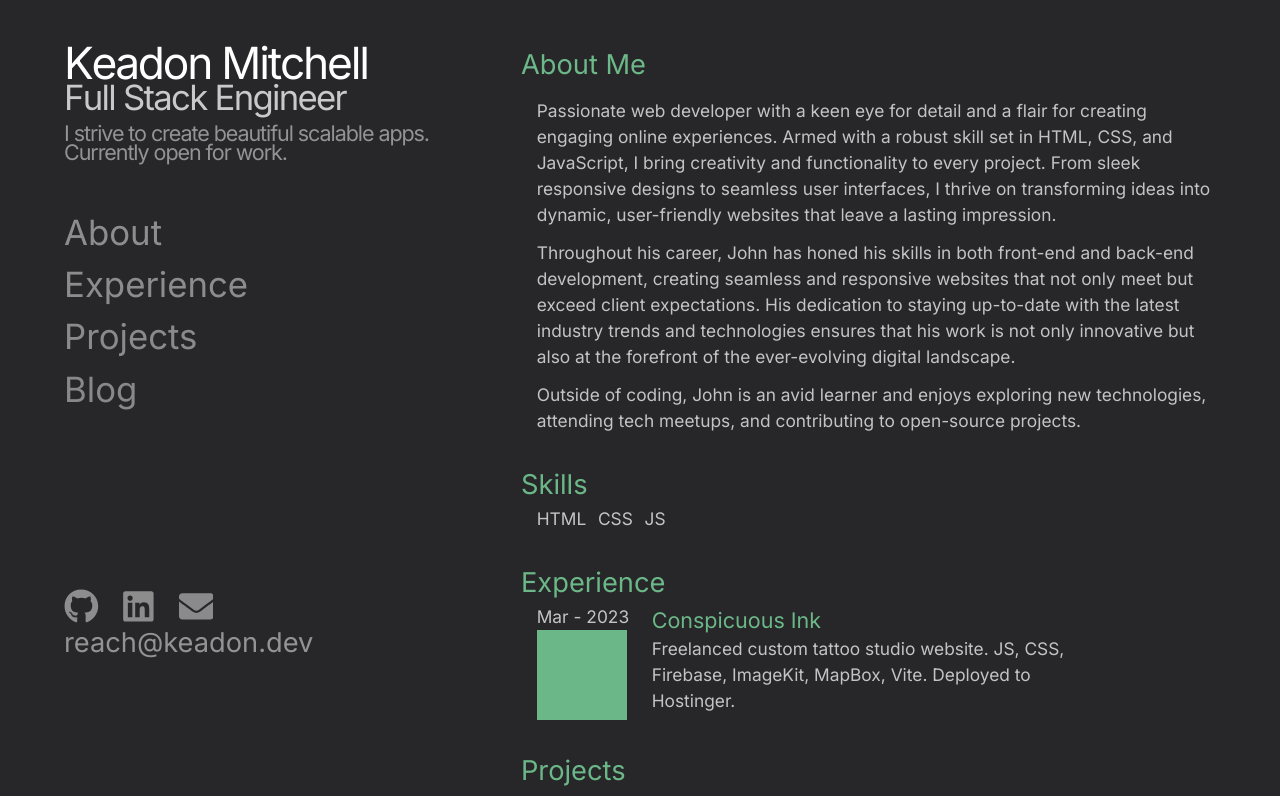
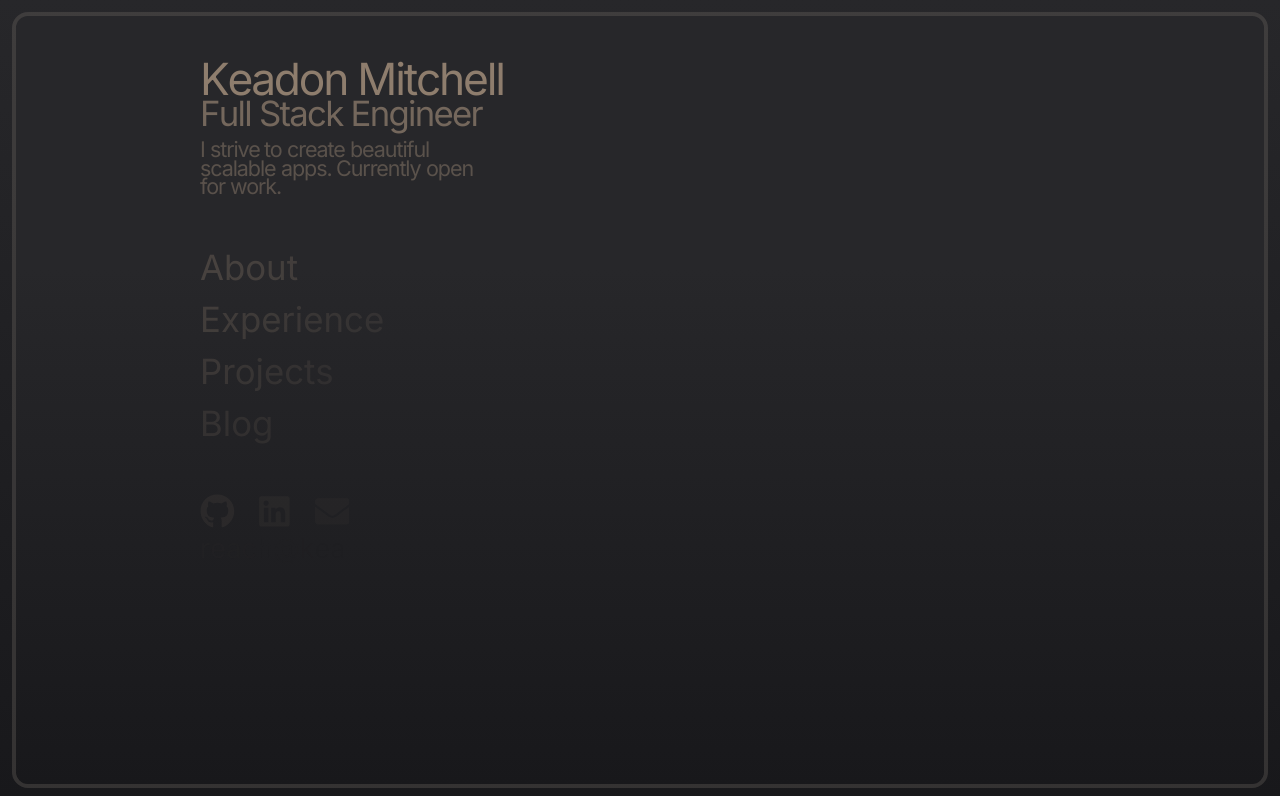
Before and after one commit to KeadonM/portfolio, a Next.js app: page / in a window 1280 px wide. Shown: the top 796 px of the page. Built offline with nearby package versions, Linux system fonts and the light colour scheme.

Commit message:
Tweak style, add images.

```diff
--- a/package.json
+++ b/package.json
@@ -14,6 +14,7 @@
     "react": "^18",
     "react-dom": "^18",
     "react-icons": "^4.12.0",
+    "simplebar-react": "^3.2.4",
     "uuid": "^9.0.1"
   },
   "devDependencies": {
--- a/src/app/animation.scss
+++ b/src/app/animation.scss
@@ -1,8 +1,10 @@
-$delay: 3s;
+$delay: 3.5s;
 
 #main {
   opacity: 0;
-  animation: opacity75 1.25s ease-in-out $delay * 1.5 forwards;
+  animation:
+    fall-in 2.5s cubic-bezier(0.25, 1, 0.33, 1) $delay * 1.75 forwards,
+    opacity75 3.5s ease-in-out $delay * 1.75 forwards;
 }
 
 #aside {
@@ -45,6 +47,7 @@ $delay: 3s;
           &:nth-child(#{$i}) {
             animation:
               slide-up 0.75s ease-in-out $delay / 3 + 0.15s * $i forwards,
+              pop-in 0.75s ease-in-out $delay / 3 + 0.15s * $i forwards,
               opacity50 3s ease-in-out $delay / 3 + 0.15s * $i forwards;
           }
         }
@@ -54,12 +57,30 @@ $delay: 3s;
 
   #nav {
     li {
-      opacity: 0;
-      @for $i from 1 through 4 {
-        &:nth-child(#{$i}) {
-          animation:
-            slide-in 1.33s ease-in-out $delay + 0.066s * $i forwards,
-            opacity50 3s ease-in-out $delay + 0.066s * $i forwards;
+      @for $li from 1 through 5 {
+        &:nth-child(#{$li}) {
+          .char {
+            opacity: 0;
+
+            @for $i from 1 through 20 {
+              &:nth-child(#{$i}) {
+                animation: opacity50
+                  3s
+                  ease-in-out
+                  $delay *
+                  (1 + (0.05 * $li)) +
+                  0.05s *
+                  $i
+                  forwards;
+              }
+            }
+          }
+        }
+      }
+
+      &:hover {
+        .char {
+          opacity: 100%;
         }
       }
     }
@@ -70,9 +91,33 @@ $delay: 3s;
       opacity: 0;
       @for $i from 1 through 3 {
         &:nth-child(#{$i}) {
-          animation:
-            slide-up 0.99s ease-in-out $delay + 0.066s * $i forwards,
-            opacity50 3s ease-in-out $delay + 0.066s * $i forwards;
+          animation: opacity50
+            3s
+            ease-in-out
+            $delay *
+            1.25 +
+            0.15s *
+            $i
+            forwards;
+        }
+      }
+    }
+  }
+
+  #email {
+    .char {
+      opacity: 0;
+
+      @for $i from 1 through 16 {
+        &:nth-child(#{$i}) {
+          animation: opacity75
+            4s
+            ease-in-out
+            $delay *
+            1.35 +
+            0.05s *
+            $i
+            forwards;
         }
       }
     }
@@ -103,6 +148,18 @@ $delay: 3s;
   }
   100% {
     transform: translateY(0%);
+  }
+}
+
+@keyframes pop-in {
+  0% {
+    scale: 0;
+  }
+  90% {
+    scale: 1.1;
+  }
+  100% {
+    opacity: 1;
   }
 }
 
--- a/src/app/aside.js
+++ b/src/app/aside.js
@@ -6,14 +6,15 @@ export default function Aside() {
   const nameArr = data.info.name.split("");
   const titleArr = data.info.title.split("");
   const blurbArr = data.info.blurb.split(" ");
+  const emailArr = data.info.email.split("");
 
   return (
     <aside
       id="aside"
-      className="flex flex-col justify-between gap-600 text-fluid-600"
+      className="text-light-2 sticky top-0 flex min-h-full flex-col justify-between gap-600 self-start text-fluid-600"
     >
       <div id="title-wrapper">
-        <div id="name">
+        <div id="name" className="min-w-max">
           <a
             href="https://github.com/KeadonM"
             className="text-fluid-700 tracking-tighter [&>span]:inline-block"
@@ -27,7 +28,10 @@ export default function Aside() {
           </a>
         </div>
 
-        <div id="title" className="tracking-tighter [&>span]:inline-block">
+        <div
+          id="title"
+          className="min-w-max tracking-tighter [&>span]:inline-block"
+        >
           {titleArr.map((e) => (
             <span key={uuidv4()} className="char">
               {e === " " ? "\u00A0" : e}
@@ -49,22 +53,21 @@ export default function Aside() {
 
       <nav id="nav" className="mb-auto">
         <ul>
-          <li>
-            <a href="#about">About</a>
-          </li>
-          <li>
-            <a href="#experience">Experience</a>
-          </li>
-          <li>
-            <a href="#projects">Projects</a>
-          </li>
-          <li>
-            <a href="#blog">Blog</a>
-          </li>
+          {data.info.nav.map((string) => (
+            <li key={uuidv4()}>
+              <a href={"#" + string.toLowerCase()}>
+                {string.split("").map((e) => (
+                  <span key={uuidv4()} className="char">
+                    {e === " " ? "\u00A0" : e}
+                  </span>
+                ))}
+              </a>
+            </li>
+          ))}
         </ul>
       </nav>
 
-      <div id="links-wrapper" className="pb-800">
+      <div id="links-wrapper" className="pb-400">
         <ul className="flex gap-400">
           <li>
             <FaGithub />
@@ -76,7 +79,16 @@ export default function Aside() {
             <FaEnvelope />
           </li>
         </ul>
-        <div className="text-fluid-500 opacity-50">reach@keadon.dev</div>
+
+        <div id="email" className="text-fluid-500 opacity-50 ">
+          <a className="[&>span]:inline-block">
+            {emailArr.map((e) => (
+              <span key={uuidv4()} className="char">
+                {e === " " ? "\u00A0" : e}
+              </span>
+            ))}
+          </a>
+        </div>
       </div>
     </aside>
   );
--- a/src/app/components.js
+++ b/src/app/components.js
@@ -1,25 +1,54 @@
-const clrText = "text-green-300";
-const clrBG = "bg-green-300";
+import { v4 as uuidv4 } from "uuid";
+import Image from "next/image";
+import { IconContext } from "react-icons";
+import { FaExternalLinkAlt } from "react-icons/fa";
 
-export function SectionHeader({ title }) {
-  return <h2 className={`text-fluid-500 ${clrText}`}>{title}</h2>;
+export function SectionHeader({ title, Icon }) {
+  return (
+    <h2 className="mb-100 text-fluid-500 text-accent-1">
+      {Icon && (
+        <>
+          <Icon className="inline" />
+          &nbsp;-&nbsp;
+        </>
+      )}
+      {title}
+    </h2>
+  );
 }
 
 export function SkillEntry({ title, img }) {
-  return <li>{title}</li>;
-}
-
-export function ListEntry({ title, date, desc }) {
   return (
-    <li className="flex gap-400">
-      <div>
-        <p>{date}</p>
-        <div className={`h-800 w-800 ${clrBG}`}></div>
-      </div>
-      <div className="w-4/6 ">
-        <h3 className={`text-fluid-400 ${clrText}`}>{title}</h3>
-        <p>{desc}</p>
-      </div>
+    <li className="button rounded-lg bg-accent-1 px-100 py-50 text-fluid-300 font-bold text-dark-1">
+      {title}
     </li>
   );
 }
+
+export function ListEntry({ title, preview, date, desc, skills }) {
+  return (
+    <li className="flex gap-400">
+      {/* <p className="min-w-min">{date}</p> */}
+      {/* <div className="h-400 w-400 text-accent-1"></div> */}
+
+      <div className="">
+        <h3 className="flex items-center text-fluid-400 text-accent-1">
+          {title}&nbsp;
+          <FaExternalLinkAlt className="inline text-fluid-200" />
+        </h3>
+        <p>{desc}</p>
+        {skills !== undefined && (
+          <ul className="flex flex-wrap gap-200">
+            {skills.map((e) => (
+              <SkillEntry key={uuidv4()} title={e} />
+            ))}
+          </ul>
+        )}
+      </div>
+
+      {preview !== undefined && (
+        <img src={preview.src} alt="" className="img" />
+      )}
+    </li>
+  );
+}
--- a/src/app/content.js
+++ b/src/app/content.js
@@ -1,23 +1,28 @@
 import { SectionHeader, SkillEntry, ListEntry } from "./components.js";
 import data from "./data.js";
 import { v4 as uuidv4 } from "uuid";
+import { FaFilter } from "react-icons/fa";
 
 export default function Content() {
   return (
     <main
       id="main"
-      className="flex flex-col gap-500 text-fluid-300 [&>section]:space-x-300 "
+      className="flex flex-col gap-500 text-fluid-300 text-light-1 [&>section>.v-list]:space-y-200 [&>section]:space-x-300"
     >
-      <section id="about" className="flex flex-col gap-200 ">
+      <section id="about" className="space">
         <SectionHeader title="About Me" />
-        {data.about.map((e) => (
-          <p key={uuidv4()}>{e}</p>
-        ))}
+        <ul className="v-list">
+          {data.about.map((e) => (
+            <li key={uuidv4()} className="">
+              {e}
+            </li>
+          ))}
+        </ul>
       </section>
 
       <section id="skills">
-        <SectionHeader title="Skills" />
-        <ul className="flex gap-200">
+        <SectionHeader title="Skills" Icon={FaFilter} />
+        <ul className="flex flex-wrap gap-200">
           {data.skills.map((e) => (
             <SkillEntry key={uuidv4()} title={e.title} />
           ))}
@@ -26,13 +31,16 @@ export default function Content() {
 
       <section id="experience">
         <SectionHeader title="Experience" />
-        <ul>
+        <ul className="v-list">
           {data.experiences.map((e) => (
             <ListEntry
               key={uuidv4()}
               title={e.title}
+              preview={e.img}
               date={e.date}
               desc={e.desc}
+              skills={e.skills}
+              link={e.link}
             />
           ))}
         </ul>
@@ -40,49 +48,38 @@ export default function Content() {
 
       <section id="projects">
         <SectionHeader title="Projects" />
-        <ul>
+        <ul className="v-list">
           {data.projects.map((e) => (
+            <ListEntry
+              key={uuidv4()}
+              title={e.title}
+              preview={e.img}
+              date={e.date}
+              desc={e.desc}
+              skills={e.skills}
+              link={e.link}
+            />
+          ))}
+        </ul>
+      </section>
+
+      <section id="Blog">
+        <SectionHeader title="Blog" />
+        <ul className="v-list">
+          {data.posts.map((e) => (
             <ListEntry
               key={uuidv4()}
               title={e.title}
               date={e.date}
               desc={e.desc}
+              link={e.link}
             />
           ))}
         </ul>
       </section>
+      <div id="footer-wrapper" className="col-span-full py-400 text-center">
+        <footer>Built with Next.js, deployed to Vercel.</footer>
+      </div>
     </main>
   );
 }
-
-{
-  /* <div className="flex-col text-indigo-500">
-<div className="text-fluid-600 tracking-tight">
-  <a href="https://conspicuous.ink" target="blank">
-    Conspicuous Ink
-  </a>
-  <span className="text-white"> | </span>
-  <a href="https://resucraft.keadon.dev/" target="blank">
-    ResuCraft
-  </a>
-  <span className="text-white"> | </span>
-  <a
-    href="https://keadonm.github.io/11-odin-weather-app/"
-    target="blank"
-  >
-    Weatherly
-  </a>
-  <span className="text-white"> | </span>
-  <a href="https://keadonm.github.io/10-odin-todo-list/" target="blank">
-    Tasker
-  </a>
-  <span className="text-white"> | </span>
-  <a
-    href="https://keadonm.github.io/12-odin-battleship/"
-    target="blank"
-  >
-    Battleship
-  </a>
-</div>
-</div> */
-}
--- a/src/app/data.js
+++ b/src/app/data.js
@@ -1,9 +1,13 @@
+import preview from "./conspicuous-ink.webp";
+
 const data = {
   info: {
     name: "Keadon Mitchell",
     title: "Full Stack Engineer",
     blurb:
       "I strive to create beautiful scalable apps. Currently open for work.",
+    nav: ["About", "Experience", "Projects", "Blog"],
+    email: "reach@keadon.dev",
   },
 
   about: [
@@ -13,17 +17,40 @@ const data = {
   ],
 
   skills: [
+    { title: "JS", img: "" },
+    { title: "TS", img: "" },
+    { title: "C#", img: "" },
+    { title: "Java", img: "" },
+    { title: "Python", img: "" },
+    { title: "React", img: "" },
+    { title: "Next", img: "" },
+    { title: ".Net", img: "" },
+    { title: "Unity", img: "" },
+    { title: "Node", img: "" },
     { title: "HTML", img: "" },
     { title: "CSS", img: "" },
-    { title: "JS", img: "" },
+    { title: "SCSS", img: "" },
+    { title: "Tailwind", img: "" },
+    { title: "Webpack", img: "" },
+    { title: "Vite", img: "" },
   ],
 
   experiences: [
     {
       title: "Conspicuous Ink",
-      img: "",
+      img: preview,
       date: "Mar - 2023",
-      desc: "Freelanced custom tattoo studio website. JS, CSS, Firebase, ImageKit, MapBox, Vite. Deployed to Hostinger.",
+      desc: "Freelanced custom tattoo studio website. Deployed to Hostinger.",
+      skills: [
+        "HTML",
+        "CSS",
+        "JS",
+        "GCP",
+        "Firebase",
+        "ImageKit",
+        "MapBox",
+        "Vite",
+      ],
       link: "https://conspicuous.ink/",
     },
   ],
@@ -31,22 +58,26 @@ const data = {
   projects: [
     {
       title: "ResuCraft",
-      img: "",
+      img: preview,
       date: "Oct - 2023",
       desc: "Feature-rich scalable resume crafter. React.js, SCSS, Font Awesome, Google Fonts, Vite. Deployed to Vercel.",
+      skills: ["HTML", "CSS", "JS"],
       link: "https://resucraft.keadon.dev/",
     },
     {
       title: "Weatherly",
-      img: "",
+      img: preview,
       date: "Apr - 2020",
       desc: "API-driven weather/event forecaster. JS, SCSS, Vite, Weather API, Ticketmaster API. Deployed to GH Pages.",
+      skills: ["HTML", "CSS", "JS"],
       link: "https://keadonm.github.io/11-odin-weather-app/",
     },
     {
       title: "Duck Farm",
+      img: preview,
       date: "2018 - 2019",
       desc: "Accessible, innovative casual mobile game. Unity, C#, Google AdMob. Deployed to iOS and Android.",
+      skills: ["HTML", "CSS", "JS"],
       link: "https://www.youtube.com/watch?v=jwxJ7XPa15g",
     },
   ],
--- a/src/app/globals.css
+++ /dev/null
@@ -1,27 +0,0 @@
-@tailwind base;
-@tailwind components;
-@tailwind utilities;
-
-:root {
-  --foreground-rgb: 0, 0, 0;
-  --background-start-rgb: 214, 219, 220;
-  --background-end-rgb: 255, 255, 255;
-}
-
-@media (prefers-color-scheme: dark) {
-  :root {
-    --foreground-rgb: 255, 255, 255;
-    --background-start-rgb: 0, 0, 0;
-    --background-end-rgb: 0, 0, 0;
-  }
-}
-
-body {
-  color: rgb(var(--foreground-rgb));
-  background: linear-gradient(
-      to bottom,
-      transparent,
-      rgb(var(--background-end-rgb))
-    )
-    rgb(var(--background-start-rgb));
-}
--- /dev/null
+++ b/src/app/globals.scss
@@ -0,0 +1,85 @@
+@use "sass:color";
+@tailwind base;
+@tailwind components;
+@tailwind utilities;
+
+@function decrease-opacity($color, $percentage) {
+  @return rgba($color, alpha($color) * $percentage);
+}
+
+$opacity: 0.3;
+$accent: #78716c;
+$accent-t: decrease-opacity($accent, $opacity);
+$accent-t-50: decrease-opacity($accent-t, 0.5);
+$accent-t-60: decrease-opacity($accent-t, 0.6);
+
+:root {
+  --clr: #78716c;
+  --bg-start: #27272a;
+  --bg-end: #18181b;
+}
+
+@media (prefers-color-scheme: dark) {
+  :root {
+    --clr: #d6d3d1;
+    --bg-start: #27272a;
+    --bg-end: #09090b;
+  }
+}
+
+body {
+  background-color: #27272a;
+  background: linear-gradient(to bottom, var(--bg-start), var(--bg-end));
+  height: 100vh;
+}
+
+.img {
+  width: 150px;
+  aspect-ratio: 1/1;
+  object-fit: cover;
+  object-position: top;
+  transition: all 4s;
+  border-radius: 1em;
+
+  &:hover {
+    object-position: bottom;
+  }
+}
+
+.gradient-container {
+  position: fixed;
+  overflow-y: scroll;
+  height: calc(100% - 2rem);
+  width: calc(100% - 2rem);
+  transform: translateY(1rem);
+  background: linear-gradient(to bottom, var(--bg-start) 33%, var(--bg-end));
+  outline: 4px solid $accent-t;
+  border-radius: 12px;
+
+  //Webkit
+  &::-webkit-scrollbar {
+    width: 9px;
+  }
+
+  &::-webkit-scrollbar-track {
+    margin-block: 0.55em;
+  }
+
+  &::-webkit-scrollbar-thumb {
+    border-radius: 99px 0px 0px 99px;
+    background-color: $accent-t-50;
+    border-left: 4px solid $accent-t-60;
+    border-block: 4px solid $accent-t-60;
+    transition: background-color 1s ease;
+  }
+
+  &::-webkit-scrollbar-thumb:hover {
+    background-color: $accent-t;
+    border-left: 0px solid $accent-t-60;
+    border-block: 0px solid $accent-t-60;
+  }
+}
+
+.word:hover {
+  scale: 1.1;
+}
--- a/src/app/layout.js
+++ b/src/app/layout.js
@@ -1,6 +1,6 @@
 import { Analytics } from "@vercel/analytics/react";
 import { Inter } from "next/font/google";
-import "./globals.css";
+import "./globals.scss";
 
 const inter = Inter({ subsets: ["latin"] });
 
--- a/src/app/page.js
+++ b/src/app/page.js
@@ -4,24 +4,11 @@ import "./animation.scss";
 
 export default function Home() {
   return (
-    <div id="app-wrapper" className="flex justify-center bg-zinc-800">
-      <div
-        style={{ gridTemplateColumns: "1.25fr 2fr" }}
-        className="mx-app grid min-h-screen max-w-6xl gap-400 text-white"
-      >
-        <div
-          id="nav-wrapper"
-          className="sticky top-0 flex min-h-screen self-start py-600"
-        >
+    <div className="flex h-full justify-center ">
+      <div className="gradient-container flex justify-center p-600">
+        <div id="app-wrapper" className="flex h-min max-w-app gap-700">
           <Aside />
-        </div>
-        <div id="content-wrapper" className="pt-600">
           <Content />
-        </div>
-        <div id="footer-wrapper" className="col-span-full pb-300 text-center">
-          <footer>
-            footerfooterfooterfooterfooterfooterfooterfooterfooterfooterfooterfooterfooterfooterfooterfooterfooterfooterfooterfooter
-          </footer>
         </div>
       </div>
     </div>
```
Also changed, not shown: tailwind.config.js (+12 -0 lines), src/app/conspicuous-ink.webp (added), 1 other file (tests, documents, lock files or other folders).
